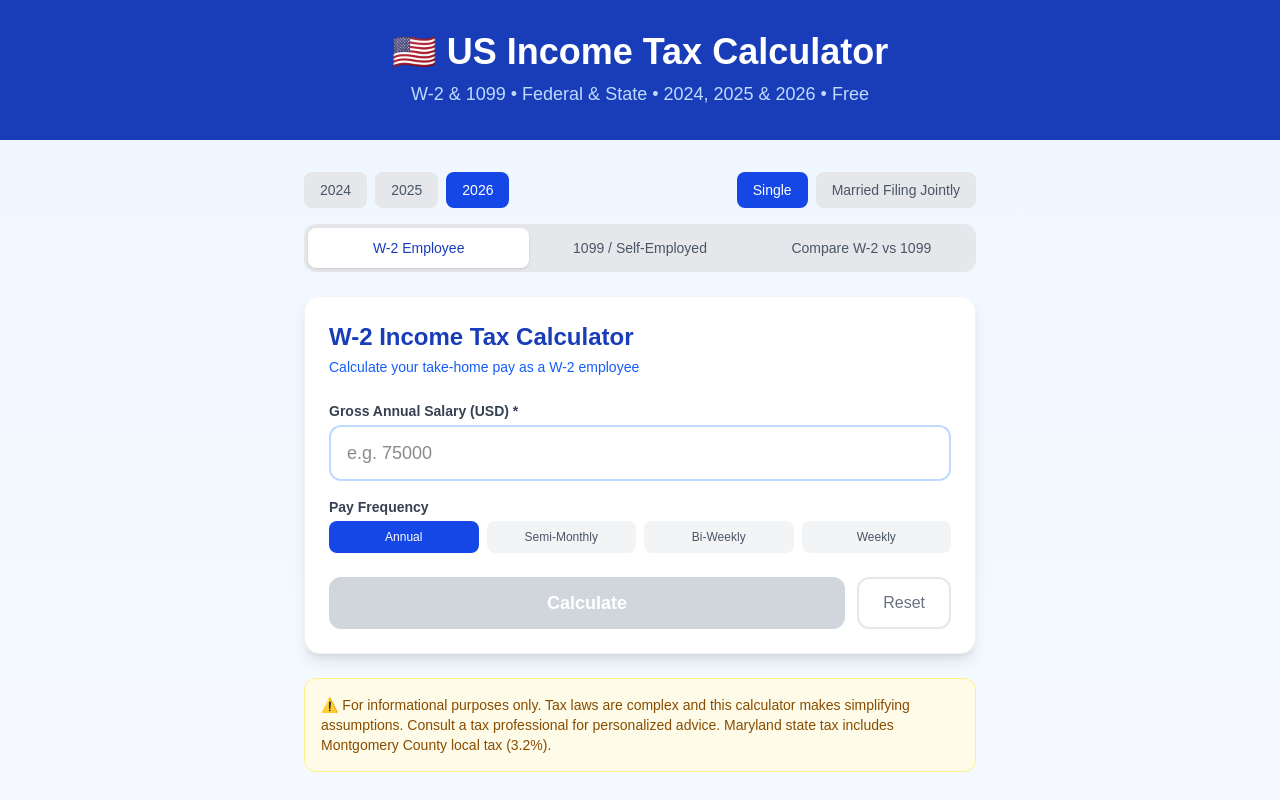
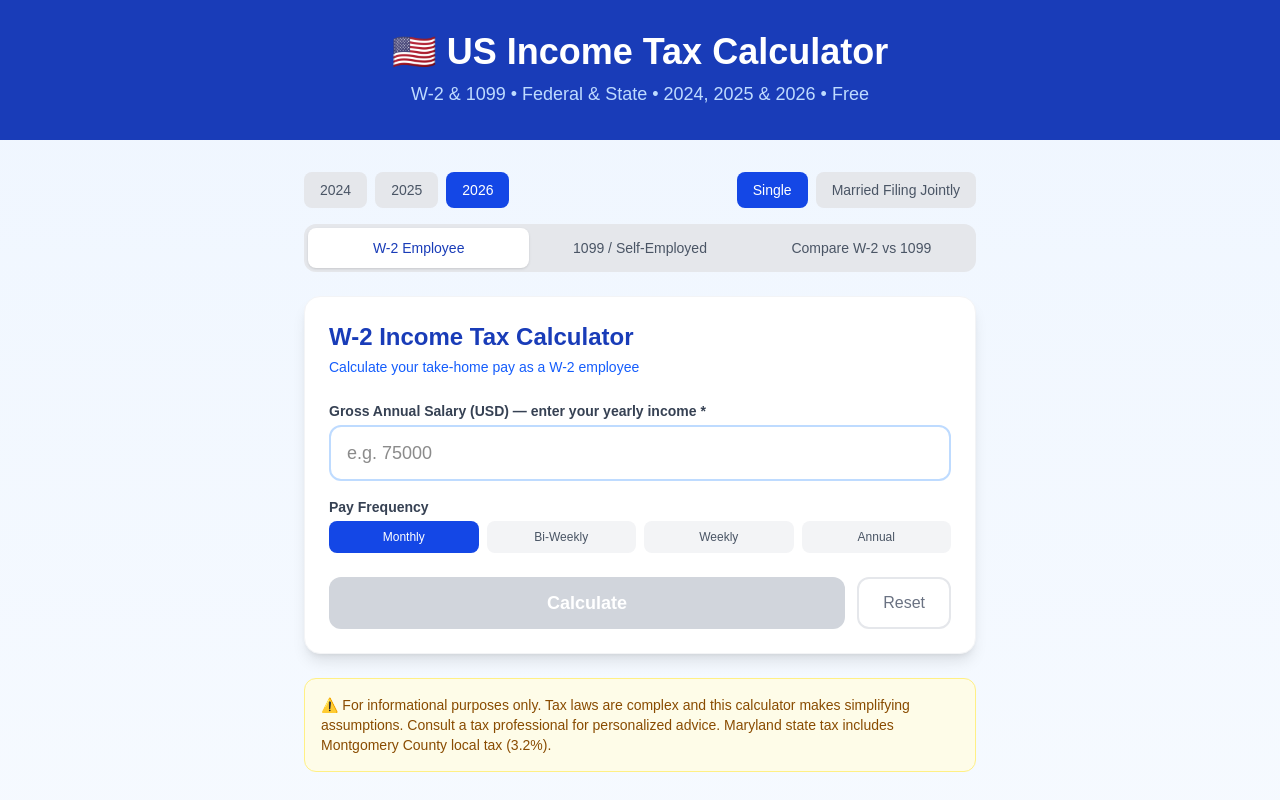
Before and after one commit to Dr-Brook/us-tax-calculator, a Next.js app: page / in a window 1280 px wide. Shown: the top 800 px of the page. Built offline with nearby package versions, Linux system fonts and the light colour scheme.

Commit message:
Add monthly default, show monthly take-home prominently, add netMonthly field

```diff
--- a/src/components/Calculator.tsx
+++ b/src/components/Calculator.tsx
@@ -24,7 +24,7 @@ export default function Calculator() {
   const [year, setYear] = useState<TaxYear>(2026);
   const [filingStatus, setFilingStatus] = useState<FilingStatus>("single");
   const [grossSalary, setGrossSalary] = useState<string>("");
-  const [payFrequency, setPayFrequency] = useState<PayFrequency>("annual");
+  const [payFrequency, setPayFrequency] = useState<PayFrequency>("monthly");
   const [seIncome, setSeIncome] = useState<string>("");
   const [seExpenses, setSeExpenses] = useState<string>("0");
   const [w2Result, setW2Result] = useState<W2Result | null>(null);
@@ -106,17 +106,17 @@ export default function Calculator() {
             <p className="text-blue-600 mb-6 text-sm">Calculate your take-home pay as a W-2 employee</p>
             <div className="space-y-4">
               <div>
-                <label className="block text-sm font-semibold text-gray-700 mb-1">Gross Annual Salary (USD) *</label>
+                <label className="block text-sm font-semibold text-gray-700 mb-1">Gross Annual Salary (USD) — enter your yearly income *</label>
                 <input type="number" value={grossSalary} onChange={(e) => setGrossSalary(e.target.value)} placeholder="e.g. 75000" className="w-full px-4 py-3 border-2 border-blue-200 rounded-xl focus:border-blue-500 focus:ring-2 focus:ring-blue-200 outline-none text-lg transition-colors" min="0" />
               </div>
               <div>
                 <label className="block text-sm font-semibold text-gray-700 mb-1">Pay Frequency</label>
                 <div className="grid grid-cols-4 gap-2">
                   {([
-                    { val: "annual" as PayFrequency, label: "Annual" },
-                    { val: "semi-monthly" as PayFrequency, label: "Semi-Monthly" },
-                    { val: "bi-weekly" as PayFrequency, label: "Bi-Weekly" },
-                    { val: "weekly" as PayFrequency, label: "Weekly" },
+    { val: "monthly" as PayFrequency, label: "Monthly" },
+                  { val: "bi-weekly" as PayFrequency, label: "Bi-Weekly" },
+                  { val: "weekly" as PayFrequency, label: "Weekly" },
+                  { val: "annual" as PayFrequency, label: "Annual" },
                   ]).map(({ val, label }) => (
                     <button key={val} onClick={() => setPayFrequency(val)} className={`py-2 px-3 rounded-lg text-xs font-medium transition-colors ${payFrequency === val ? "bg-blue-700 text-white" : "bg-gray-100 text-gray-600 hover:bg-gray-200"}`}>{label}</button>
                   ))}
@@ -136,7 +136,7 @@ export default function Calculator() {
             <p className="text-blue-600 mb-6 text-sm">Calculate your self-employment tax and net income</p>
             <div className="space-y-4">
               <div>
-                <label className="block text-sm font-semibold text-gray-700 mb-1">Gross 1099 Income (USD) *</label>
+                <label className="block text-sm font-semibold text-gray-700 mb-1">Gross 1099 Income (USD) — enter your yearly income *</label>
                 <input type="number" value={seIncome} onChange={(e) => setSeIncome(e.target.value)} placeholder="e.g. 100000" className="w-full px-4 py-3 border-2 border-blue-200 rounded-xl focus:border-blue-500 focus:ring-2 focus:ring-blue-200 outline-none text-lg transition-colors" min="0" />
               </div>
               <div>
@@ -157,7 +157,7 @@ export default function Calculator() {
             <p className="text-blue-600 mb-6 text-sm">Compare take-home pay for the same gross income</p>
             <div className="space-y-4">
               <div>
-                <label className="block text-sm font-semibold text-gray-700 mb-1">Gross Income (USD) *</label>
+                <label className="block text-sm font-semibold text-gray-700 mb-1">Gross Income (USD) — enter your yearly income *</label>
                 <input type="number" value={grossSalary} onChange={(e) => setGrossSalary(e.target.value)} placeholder="e.g. 75000" className="w-full px-4 py-3 border-2 border-blue-200 rounded-xl focus:border-blue-500 focus:ring-2 focus:ring-blue-200 outline-none text-lg transition-colors" min="0" />
               </div>
               <div className="flex gap-3 pt-2">
@@ -175,15 +175,18 @@ export default function Calculator() {
           <h2 className="text-xl font-bold text-blue-800 mb-4">W-2 Calculation Results</h2>
           <div className="grid grid-cols-2 gap-3 mb-6">
             <div className="bg-blue-50 rounded-xl p-4 text-center">
-              <div className="text-xs text-blue-600 mb-1">Gross Annual</div>
-              <div className="text-lg font-bold text-blue-900">{formatUSD(w2Result.grossAnnual)}</div>
+              <div className="text-xs text-blue-600 mb-1">Gross Monthly</div>
+              <div className="text-lg font-bold text-blue-900">{formatUSD(w2Result.grossAnnual / 12)}</div>
             </div>
             <div className="bg-blue-50 rounded-xl p-4 text-center">
-              <div className="text-xs text-blue-600 mb-1">Net Annual</div>
-              <div className="text-lg font-bold text-blue-900">{formatUSD(w2Result.netAnnual)}</div>
+              <div className="text-xs text-blue-600 mb-1">Net Monthly</div>
+              <div className="text-lg font-bold text-blue-900">{formatUSD(w2Result.netMonthly)}</div>
             </div>
           </div>
-          <div className="text-sm text-gray-500 mb-4">Per period ({w2Result.payFrequency}): <strong>{formatUSD(w2Result.netPerPeriod)}</strong></div>
+          <div className="text-sm text-gray-500 mb-4">
+            Per period ({w2Result.payFrequency}): <strong>{formatUSD(w2Result.netPerPeriod)}</strong>
+            {w2Result.payFrequency !== "annual" && <span className="ml-2">| Annual: <strong>{formatUSD(w2Result.netAnnual)}</strong></span>}
+          </div>
           <div className="space-y-3 mb-6">
             <div className="flex justify-between items-center py-2 border-b border-gray-100"><span className="text-gray-600">Gross Income</span><span className="font-semibold">{formatUSD(w2Result.grossAnnual)}</span></div>
             <div className="flex justify-between items-center py-2 border-b border-gray-100"><span className="text-gray-600">Standard Deduction ({year})</span><span className="font-semibold text-blue-600">-{formatUSD(w2Result.standardDeduction)}</span></div>
--- a/src/lib/taxCalculator.ts
+++ b/src/lib/taxCalculator.ts
@@ -3,7 +3,7 @@
 
 export type FilingStatus = "single" | "mfj";
 export type TaxYear = 2024 | 2025 | 2026;
-export type PayFrequency = "annual" | "semi-monthly" | "bi-weekly" | "weekly";
+export type PayFrequency = "annual" | "monthly" | "bi-weekly" | "weekly";
 
 export interface BracketDetail {
   min: number;
@@ -211,7 +211,9 @@ export interface W2Result {
   stateBracketDetails: BracketDetail[];
   totalDeductions: number;
   netAnnual: number;
+  grossPerPeriod: number;
   netPerPeriod: number;
+  netMonthly: number;
   effectiveRate: number;
 }
 
@@ -223,7 +225,7 @@ export function calculateW2(
 ): W2Result {
   const periodsPerYear: Record<PayFrequency, number> = {
     annual: 1,
-    "semi-monthly": 24,
+    monthly: 12,
     "bi-weekly": 26,
     weekly: 52,
   };
@@ -250,6 +252,8 @@ export function calculateW2(
   const netAnnual = grossAnnual - totalDeductions;
   const effectiveRate = grossAnnual > 0 ? Math.round((totalDeductions / grossAnnual) * 10000) / 100 : 0;
 
+  const netMonthly = netAnnual / 12;
+
   return {
     grossAnnual,
     payFrequency,
@@ -268,6 +272,7 @@ export function calculateW2(
     totalDeductions,
     netAnnual,
     netPerPeriod: netAnnual / periods,
+    netMonthly,
     effectiveRate,
   };
 }
```
